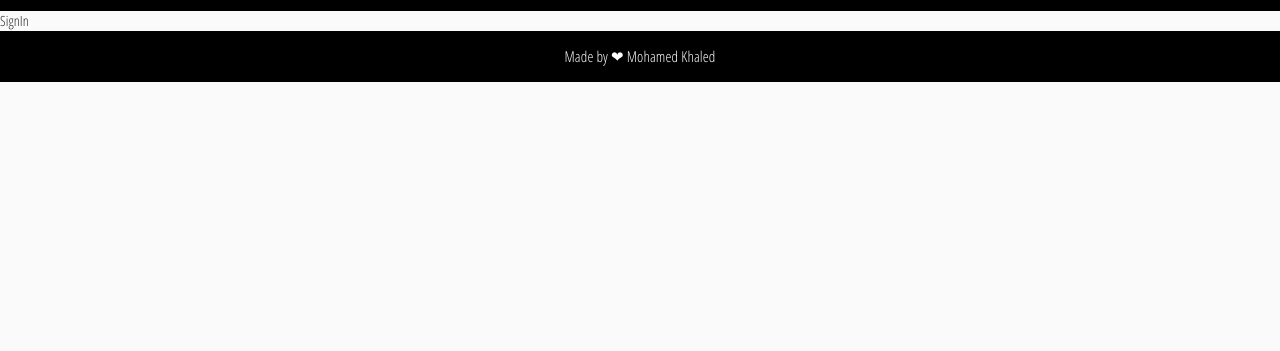
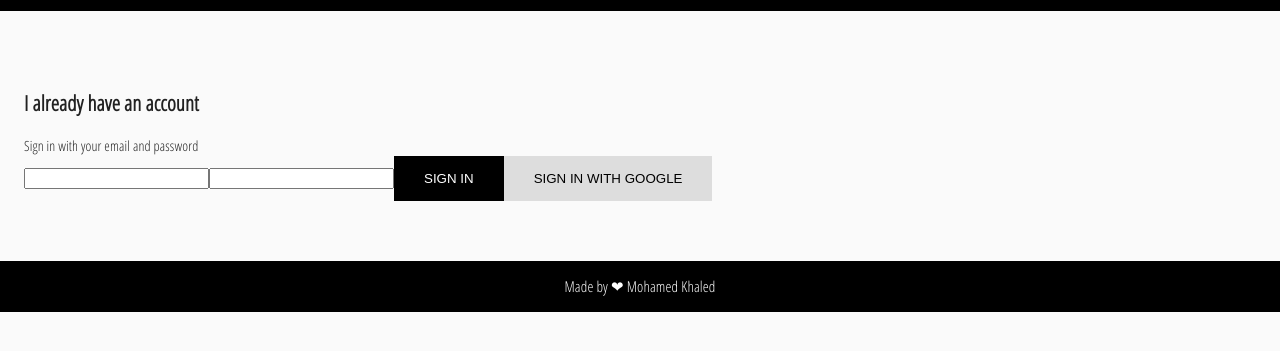
Before and after one commit to moshaaban1/better-buys, a React app: page /signIn in a window 1280 px wide. Shown: the part 67-418 px from the top of the page. Built offline with nearby package versions, Linux system fonts and the light colour scheme.

Commit message:
add sign in page and update global styles

```diff
--- a/src/pages/App.style.css
+++ b/src/pages/App.style.css
@@ -1,3 +1,4 @@
+/* Normalize */
 html {
     box-sizing: border-box;
     -webkit-font-smoothing: antialiased;
@@ -35,3 +36,9 @@ body {
 body::backdrop {
     background-color: #fafafa;
 }
+
+/* Global Style */
+
+.page-content {
+    padding: 60px 0;
+}
--- a/src/pages/signin/index.js
+++ b/src/pages/signin/index.js
@@ -1,11 +1,55 @@
 import React, { Component } from "react";
 import DefaultLayout from "../../layouts/default";
+import { Container } from "@material-ui/core";
+import Button from "../../components/button/button.component";
+export default class SignIn extends Component {
+   state = {
+      email: "",
+      password: ""
+   };
 
-export default class SignIn extends Component {
+   handleChange = e => {
+      var { value, name } = e.target;
+      this.setState({ [name]: value });
+   };
+
+   handleSubmit = e => {
+      e.preventDefault();
+   };
+
    render() {
       return (
          <DefaultLayout>
-            <main>SignIn</main>
+            <main className="page-content">
+               <Container>
+                  <div className="sing-in">
+                     <h2>I already have an account</h2>
+                     <span>Sign in with your email and password</span>
+                     <form className="form" onSubmit={this.handleSubmit}>
+                        <input
+                           type="email"
+                           name="email"
+                           value={this.state.email}
+                           onChange={this.handleChange}
+                           required
+                        />
+                        <input
+                           type="password"
+                           name="password"
+                           value={this.state.password}
+                           onChange={this.handleChange}
+                           required
+                        />
+                        <Button color="dark" size="md">
+                           {"Sign in".toUpperCase()}
+                        </Button>
+                        <Button color="primary" size="md">
+                           {"sign in with google".toUpperCase()}
+                        </Button>
+                     </form>
+                  </div>
+               </Container>
+            </main>
          </DefaultLayout>
       );
    }
```
